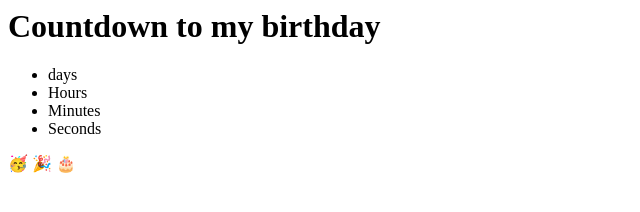
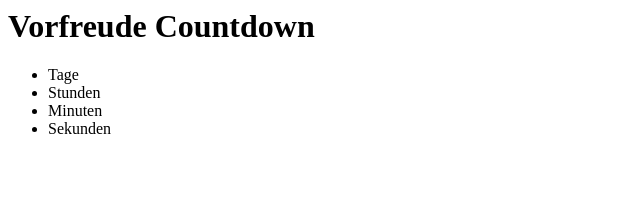
Before and after one commit to philreises/countdown, a plain HTML site: page src/index.html in a window 1280 px wide. Shown: the whole page, without its empty margins (0-640 px from the left). Drawn offline with Linux system fonts and the light colour scheme.

Commit message:
Update index.html

```diff
--- a/src/index.html
+++ b/src/index.html
@@ -1,16 +1,11 @@
 <div class="container">
-  <h1 id="headline">Countdown to my birthday</h1>
+  <h1 id="headline">Vorfreude Countdown</h1>
   <div id="countdown">
     <ul>
-      <li><span id="days"></span>days</li>
-      <li><span id="hours"></span>Hours</li>
-      <li><span id="minutes"></span>Minutes</li>
-      <li><span id="seconds"></span>Seconds</li>
+      <li><span id="days"></span>Tage</li>
+      <li><span id="hours"></span>Stunden</li>
+      <li><span id="minutes"></span>Minuten</li>
+      <li><span id="seconds"></span>Sekunden</li>
     </ul>
   </div>
-  <div id="content" class="emoji">
-    <span>🥳</span>
-    <span>🎉</span>
-    <span>🎂</span>
-  </div>
 </div>
```
